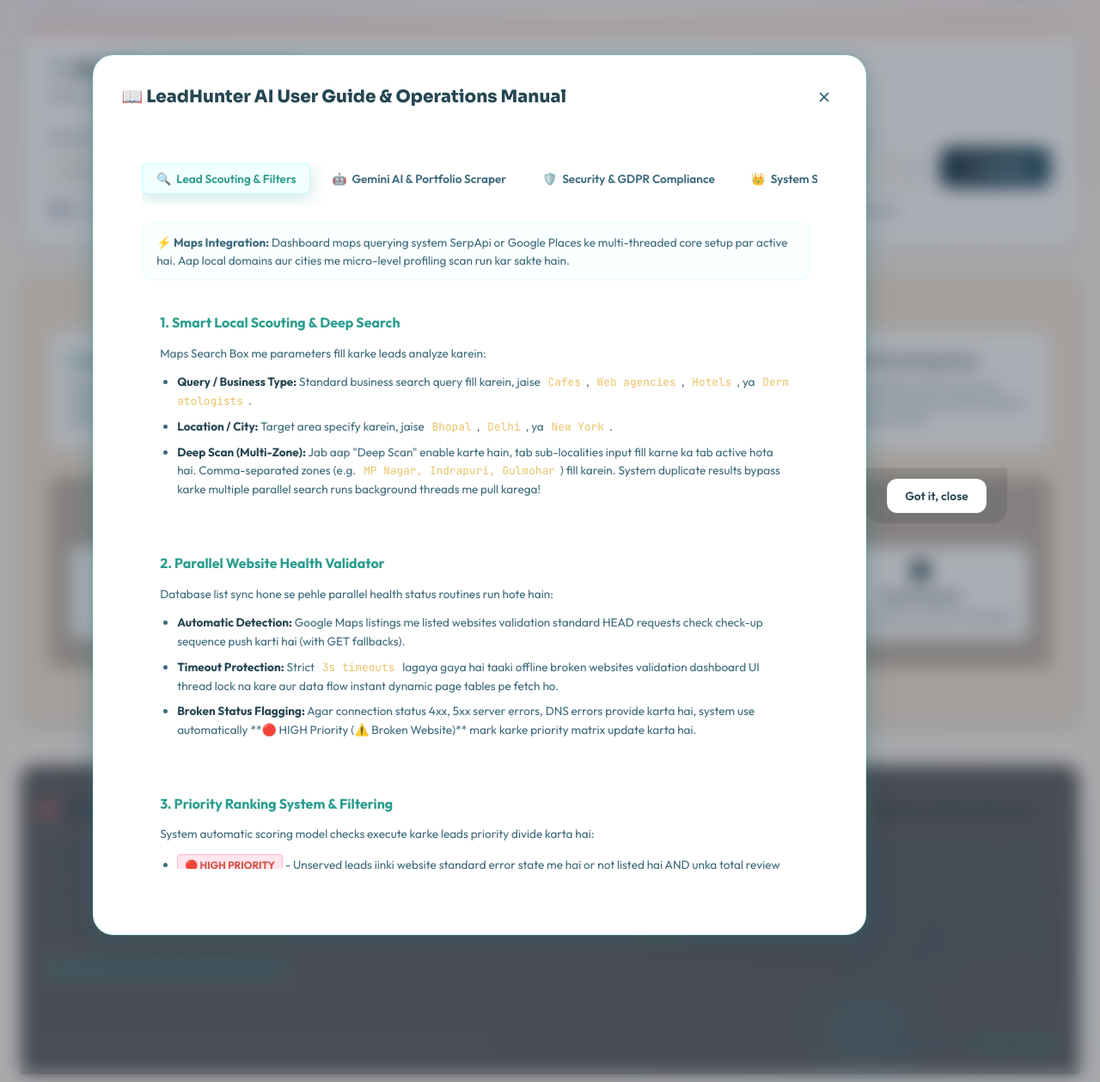
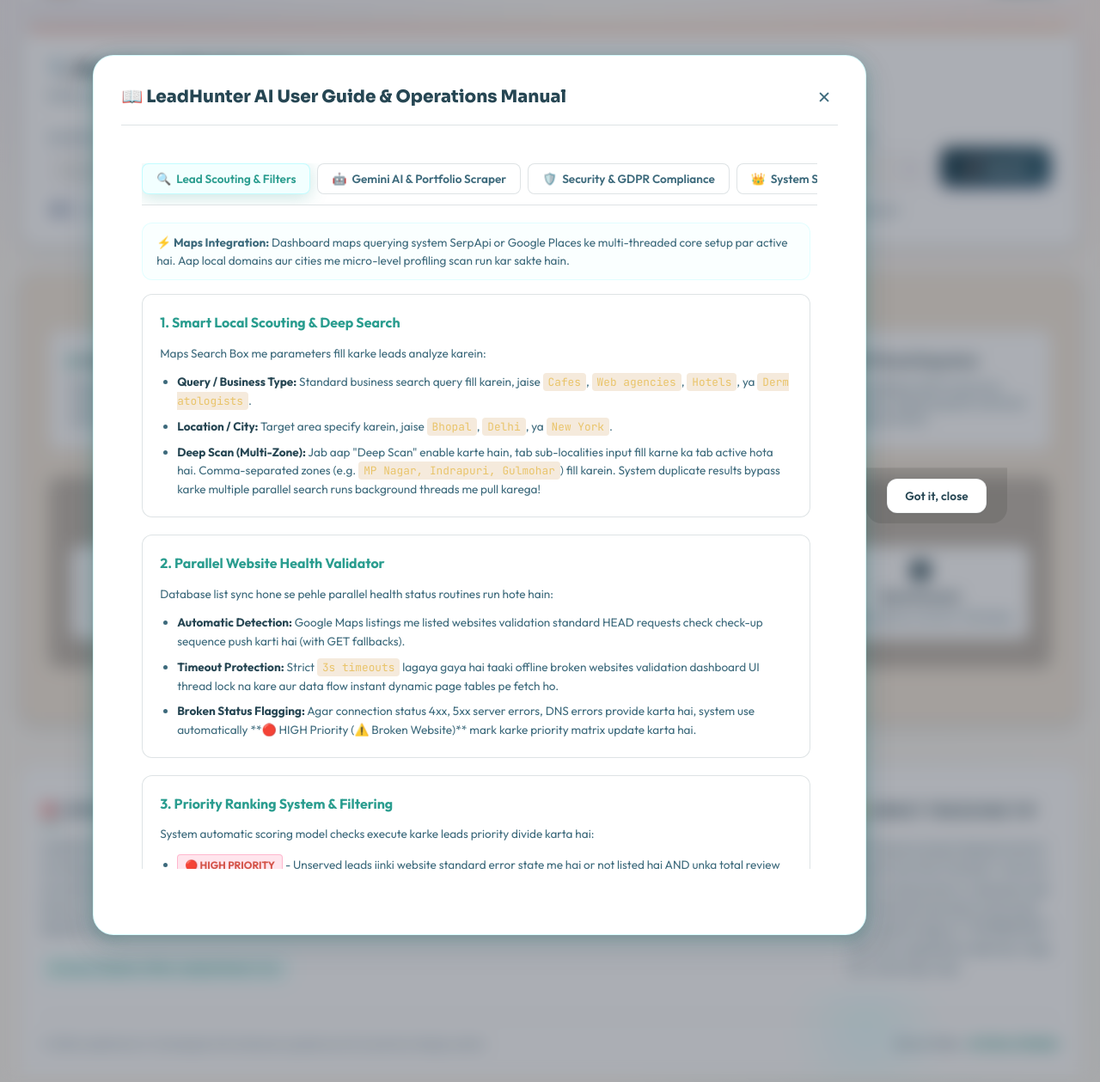
Before and after one commit to vedicagrawal12/ai_agent-, a Flask app: page / in a window 1280 px wide, after a click on "📖 User Guide Manual". Shown: the part 107-1366 px from the top of the page at 86% size. Run offline with Flask 3, Linux system fonts and the light colour scheme; some libraries are stand-ins or nearby versions.

Commit message:
Fix footer hardcoded colors for light theme compatibility

```diff
--- a/templates/partials/footer.html
+++ b/templates/partials/footer.html
@@ -1,5 +1,5 @@
 <!-- ======== Footer System ======== -->
-<footer class="app-footer-bar" style="margin-top: 48px; padding: 40px 24px 24px; border-top: 1px solid var(--border-color); background: rgba(11, 12, 22, 0.6); border-radius: var(--radius-lg) var(--radius-lg) 0 0; backdrop-filter: blur(16px); -webkit-backdrop-filter: blur(16px); position: relative; overflow: hidden;">
+<footer class="app-footer-bar" style="margin-top: 48px; padding: 40px 24px 24px; border-top: 1px solid var(--border-color); background: var(--bg-card); border-radius: var(--radius-lg) var(--radius-lg) 0 0; backdrop-filter: blur(16px); -webkit-backdrop-filter: blur(16px); position: relative; overflow: hidden;">
     <!-- Decorative Glow Element -->
     <div style="position: absolute; bottom: 0; right: 10%; width: 250px; height: 100px; background: radial-gradient(circle, rgba(0, 240, 255, 0.08) 0%, transparent 70%); pointer-events: none; z-index: 1;"></div>
     <div style="position: absolute; top: 0; left: 10%; width: 200px; height: 80px; background: radial-gradient(circle, rgba(189, 0, 255, 0.05) 0%, transparent 70%); pointer-events: none; z-index: 1;"></div>
@@ -64,7 +64,7 @@
         .footer-bottom {
             margin-top: 40px;
             padding-top: 20px;
-            border-top: 1px solid rgba(255, 255, 255, 0.04);
+            border-top: 1px solid var(--border-color);
             display: flex;
             justify-content: space-between;
             align-items: center;
@@ -123,15 +123,15 @@
         .guide-tabs {
             display: flex;
             gap: 8px;
-            border-bottom: 1px solid rgba(255, 255, 255, 0.06);
+            border-bottom: 1px solid var(--border-color);
             padding-bottom: 12px;
             margin-bottom: 20px;
             overflow-x: auto;
             scrollbar-width: thin;
         }
         .guide-tab-btn {
-            background: rgba(255, 255, 255, 0.02);
-            border: 1px solid rgba(255, 255, 255, 0.05);
+            background: var(--bg-card);
+            border: 1px solid var(--border-color);
             color: var(--text-secondary);
             padding: 8px 16px;
             border-radius: var(--radius-sm);
@@ -147,8 +147,8 @@
         }
         .guide-tab-btn:hover {
             color: var(--text-primary);
-            background: rgba(255, 255, 255, 0.05);
-            border-color: rgba(255, 255, 255, 0.1);
+            background: var(--bg-secondary);
+            border-color: var(--border-hover);
         }
         .guide-tab-btn.active {
             color: var(--accent-cyan);
@@ -169,8 +169,8 @@
         }
 
         .guide-section-box {
-            background: rgba(255, 255, 255, 0.01);
-            border: 1px solid rgba(255, 255, 255, 0.03);
+            background: var(--bg-card);
+            border: 1px solid var(--border-color);
             border-radius: var(--radius-md);
             padding: 20px;
             margin-bottom: 20px;
@@ -228,7 +228,7 @@
             border: 1px solid rgba(0, 240, 255, 0.2);
         }
         code.guide-code {
-            background: rgba(255, 255, 255, 0.05);
+            background: var(--bg-secondary);
             color: var(--accent-amber);
             padding: 2px 6px;
             border-radius: 4px;
@@ -302,7 +302,7 @@
 <!-- ======== Detailed User Guide Modal ======== -->
 <div id="userGuideModal" class="modal-overlay">
     <div class="modal" style="max-width: 900px; width: 95%; background: var(--bg-card); border: 1px solid rgba(0, 240, 255, 0.15); box-shadow: var(--shadow-lg), var(--shadow-glow-cyan);">
-        <div class="modal-header" style="border-bottom: 1px solid rgba(255, 255, 255, 0.05); padding-bottom: 16px;">
+        <div class="modal-header" style="border-bottom: 1px solid var(--border-color); padding-bottom: 16px;">
             <h3 class="modal-title" style="font-size: 1.25rem; font-family: var(--font-display); color: var(--text-primary); display: flex; align-items: center; gap: 10px;">
                 📖 LeadHunter AI User Guide & Operations Manual
             </h3>
```
